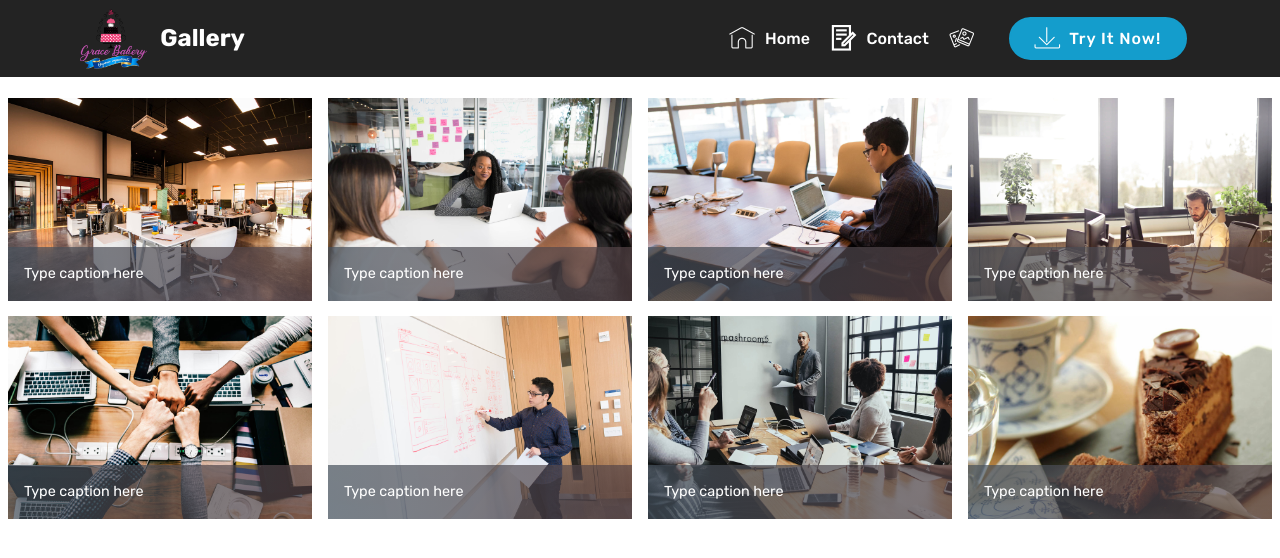
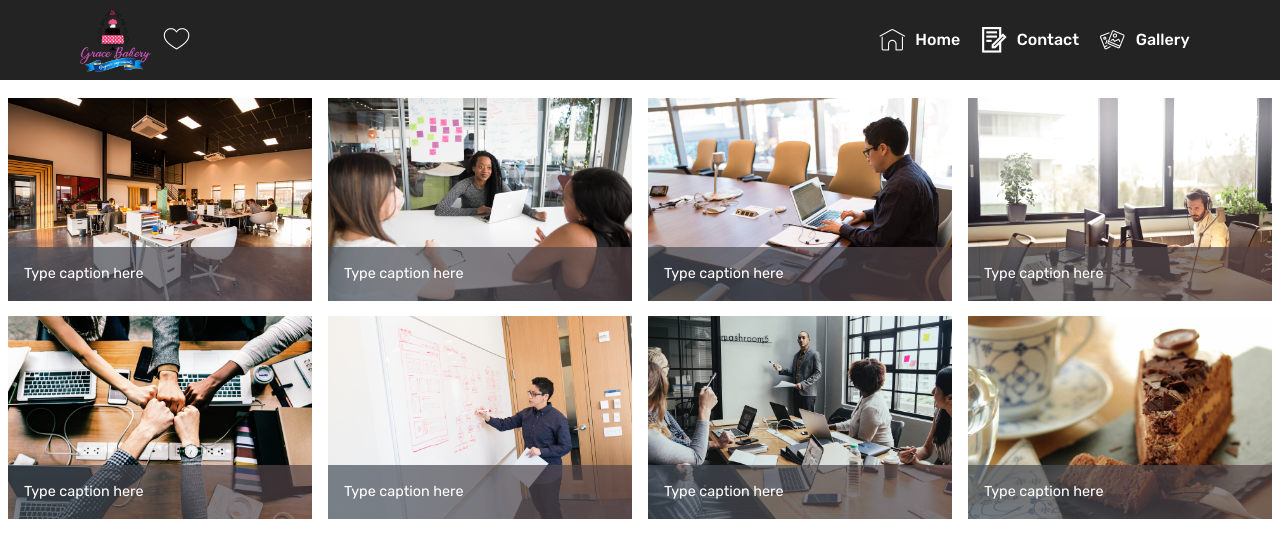
Before and after one commit to hackunamathada/gracebakery, a plain HTML site: page gallery.html in a window 1280 px wide. Drawn offline with Linux system fonts and the light colour scheme; animation ran at ten frames a second; files whose address does not match are found by name.

Commit message:
create github pages

```diff
--- a/gallery.html
+++ b/gallery.html
@@ -27,7 +27,7 @@
 
 </head>
 <body>
-  <link rel="stylesheet" href="style.less" class="cid-rhbb6NvaE8" id="menu1-14" data-rv-view="1599"><section class="menu cid-rhbb6NvaE8" once="menu" id="menu1-14">
+  <link rel="stylesheet" href="style.less" class="cid-rhbb6NvaE8" id="menu1-14" data-rv-view="1705"><section class="menu cid-rhbb6NvaE8" once="menu" id="menu1-14">
 
 
 
@@ -44,31 +44,26 @@
             <div class="navbar-brand">
                 <span class="navbar-logo">
 
-                         <a href="index.html#image2-3"><img src="assets/images/grace-bakery-logo-122x110.png" alt="Mobirise" title="" style="height: 3.8rem;"></a>
+                         <a href="index.html#image2-3"><img src="assets/images/grace-bakery-logo-122x110.png" alt="Mobirise" title="" style="height: 4rem;"></a>
 
                 </span>
-                <span class="navbar-caption-wrap"><a class="navbar-caption text-white display-5" href="#top">Gallery</a></span>
+                <span class="navbar-caption-wrap"><a class="navbar-caption text-white display-7" href="#top"><span class="mbri-hearth mbr-iconfont mbr-iconfont-btn"></span></a></span>
             </div>
         </div>
         <div class="collapse navbar-collapse" id="navbarSupportedContent">
-            <ul class="navbar-nav nav-dropdown" data-app-modern-menu="true"><li class="nav-item"><a class="nav-link link text-white display-4" href="index.html#image2-3"><span class="mbri-home mbr-iconfont mbr-iconfont-btn"></span>
+            <ul class="navbar-nav nav-dropdown nav-right" data-app-modern-menu="true"><li class="nav-item"><a class="nav-link link text-white display-4" href="index.html#image2-3"><span class="mbri-home mbr-iconfont mbr-iconfont-btn"></span>
 
                         Home</a></li><li class="nav-item">
                     <a class="nav-link link text-white display-4" href="index.html#form4-p"><span class="mobi-mbri mobi-mbri-contact-form mbr-iconfont mbr-iconfont-btn"></span>
 
                         Contact</a>
-                </li><li class="nav-item"><a class="nav-link link text-white display-4" href="index.html#form4-p"><span class="mbri-image-gallery mbr-iconfont mbr-iconfont-btn"></span></a></li></ul>
-            <div class="navbar-buttons mbr-section-btn">
-                <a class="btn btn-sm btn-primary display-4" href="https://mobirise.co">
-                    <span class="mbri-save mbr-iconfont mbr-iconfont-btn "></span>
-                    Try It Now!
-                </a>
-            </div>
+                </li><li class="nav-item"><a class="nav-link link text-white display-4" href="gallery.html"><span class="mbri-image-gallery mbr-iconfont mbr-iconfont-btn"></span>Gallery</a></li></ul>
+
         </div>
     </nav>
 </section>
 
-<section class="engine"><a href="https://mobirise.info/d">free web maker</a></section><section class="mbr-gallery mbr-slider-carousel cid-rx9gO5ENmu" id="gallery3-15">
+<section class="engine"><a href="https://mobirise.info/g">how to build your own site</a></section><section class="mbr-gallery mbr-slider-carousel cid-rx9gO5ENmu" id="gallery3-15">
 
 
 
```
Also changed, not shown: index.html (+4 -4 lines), 1 other file.
